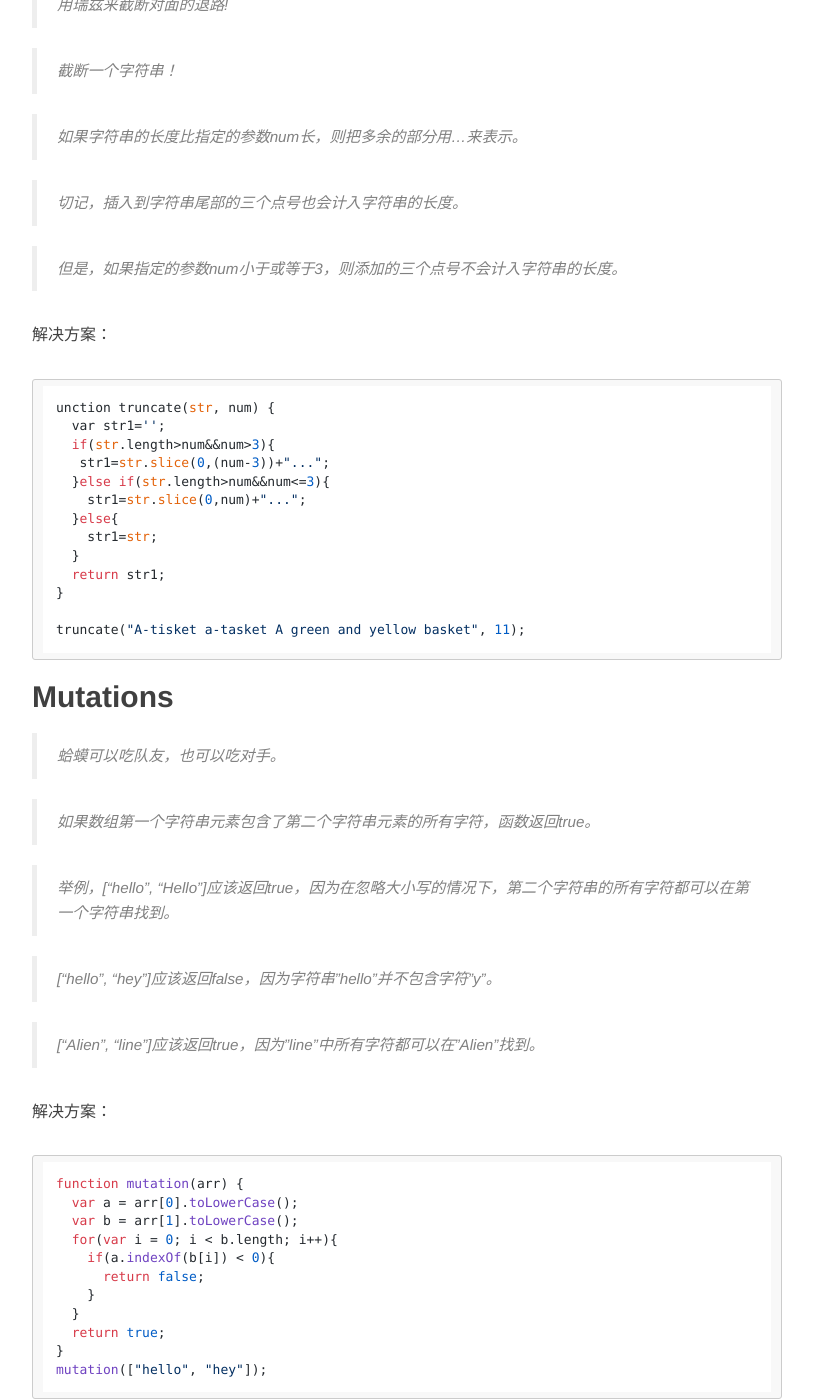
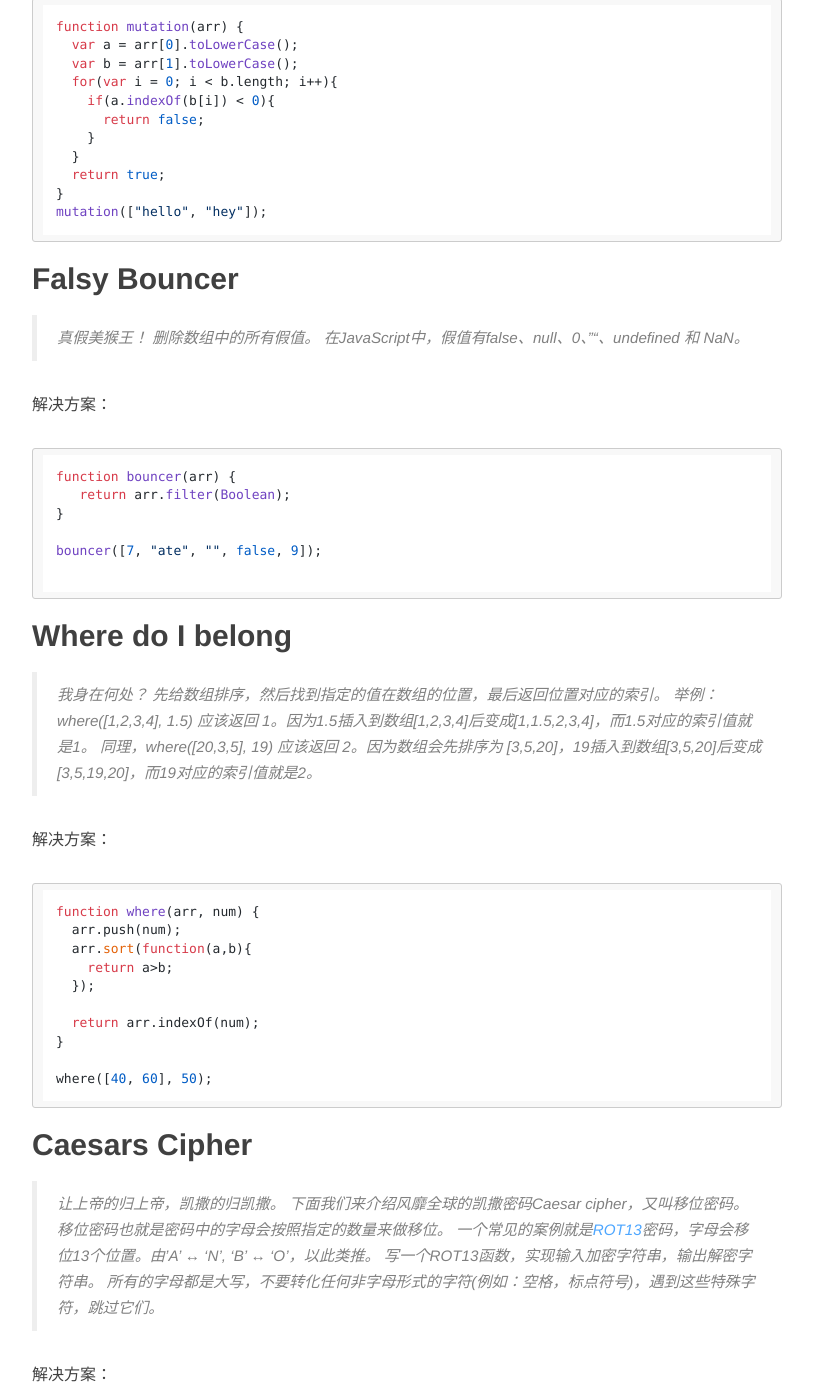
Before and after one commit to SunYuqing/SunYuqing.github.io, a Jekyll site: the page built from _posts/2016-11-19-Basic-Algorithm-Scripting.md, in a window 1280 px wide and 1400 px high, scrolled down 6227 px. Shown: the whole window, without its empty margins (233-1046 px from the left). Built offline with Jekyll 4.4.1, drawn with Linux system fonts in a browser that asks for light colours; nearby versions of some CDN libraries; comment, search, counter and statistics services are not loaded; some of the changed text lies outside the part shown.

Commit message:
twice modify

````diff
--- a/_posts/2016-11-19-Basic-Algorithm-Scripting.md
+++ b/_posts/2016-11-19-Basic-Algorithm-Scripting.md
@@ -12,9 +12,7 @@ description: 数组，字符串的常见方法及基本算法
 ## Reverse a String
 
 >翻转字符串
-
 >先把字符串转化成数组，再借助数组的reverse方法翻转数组顺序，最后把数组转化成字符串。
-
 >你的结果必须得是一个字符串
 
 解决方法：
@@ -32,11 +30,8 @@ reverseString("hello");
 ## Factorialize a Number
 
 >计算一个整数的阶乘
-
 >如果用字母n来代表一个整数，阶乘代表着所有小于或等于n的整数的乘积。
-
 >阶乘通常简写成 n!
-
 >例如: 5! = 1 * 2 * 3 * 4 * 5 = 120
 
 解决方案：
@@ -55,11 +50,8 @@ factorialize(5);
 ## Check for Palindromes
 
 >如果给定的字符串是回文，返回true，反之，返回false。
-
 >如果一个字符串忽略标点符号、大小写和空格，正着读和反着读一模一样，那么这个字符串就是palindrome(回文)。
-
 >注意你需要去掉字符串多余的标点符号和空格，然后把字符串转化成小写来验证此字符串是否为回文。
-
 >函数参数的值可以为"racecar"，"RaceCar"和"race CAR"。
 
 解决方案：
@@ -76,7 +68,6 @@ palindrome("eye");
 ## Find the Longest Word in a String
 
 >找到提供的句子中最长的单词，并计算它的长度。
-
 >函数的返回值应该是一个数字。
 
 解决方案：
@@ -101,7 +92,6 @@ findLongestWord("The quick brown fox jumped over the lazy dog");
 ## Title Case a Sentence
 
 >确保字符串的每个单词首字母都大写，其余部分小写。
-
 >像'the'和'of'这样的连接符同理。
 
 解决方案：
@@ -124,7 +114,6 @@ titleCase("I'm a little tea pot");
 ## Return Largest Numbers in Arrays
 
 >右边大数组中包含了4个小数组，分别找到每个小数组中的最大值，然后把它们串联起来，形成一个新数组。
-
 >提示：你可以用for循环来迭代数组，并通过arr[i]的方式来访问数组的每个元素。
 
 解决方案：
@@ -145,9 +134,7 @@ largestOfFour([[4, 5, 1, 3], [13, 27, 18, 26], [32, 35, 37, 39], [1000, 1001, 85
 ## Chunky Monkey
 
 >把一个数组arr按照指定的数组大小size分割成若干个数组块。
-
 >例如: chunk([1,2,3,4],2)=[[1,2],[3,4]];
->
 > chunk([1,2,3,4,5],2)=[[1,2],[3,4],[5]];
 
 解决方案：
@@ -161,6 +148,7 @@ function chunk(arr, size) {
   return arr1;
 }
 chunk(["a", "b", "c", "d"], 2);
+
 ```
 
 ## Seek and Destroy
@@ -168,7 +156,7 @@ chunk(["a", "b", "c", "d"], 2);
 >实现一个摧毁(destroyer)函数，第一个参数是待摧毁的数组，其余的参数是待摧毁的值。
 >例如：
 >destroyer([1, 2, 3, 1, 2, 3], 2, 3) 应该返回 [1, 1].
-destroyer([1, 2, 3, 5, 1, 2, 3], 2, 3) 应该返回 [1, 5, 1].
+>destroyer([1, 2, 3, 5, 1, 2, 3], 2, 3) 应该返回 [1, 5, 1].
 
 ```
 function destroyer(arr) {
@@ -202,7 +190,6 @@ unction destroyer(arr)
 ## Confirm the Ending
 
 >检查一个字符串(str)是否以指定的字符串(target)结尾。
-
 >如果是，返回true;如果不是，返回false。
 
 解决方案：
@@ -219,7 +206,6 @@ confirmEnding("Bastian", "n");
 ## Repeat a string repeat a string
 
 >重要的事情说3遍！
-
 >重复一个指定的字符串 num次，如果num是一个负数则返回一个空字符串。
 
 解决方案：
@@ -239,13 +225,9 @@ repeat("abc", 3);
 
 ## Truncate a string
 >用瑞兹来截断对面的退路!
-
 >截断一个字符串！
-
 >如果字符串的长度比指定的参数num长，则把多余的部分用...来表示。
-
 >切记，插入到字符串尾部的三个点号也会计入字符串的长度。
-
 >但是，如果指定的参数num小于或等于3，则添加的三个点号不会计入字符串的长度。
 
 解决方案：
@@ -269,13 +251,10 @@ truncate("A-tisket a-tasket A green and yellow basket", 11);
 ## Mutations
 
 >蛤蟆可以吃队友，也可以吃对手。
-
 >如果数组第一个字符串元素包含了第二个字符串元素的所有字符，函数返回true。
 
 >举例，["hello", "Hello"]应该返回true，因为在忽略大小写的情况下，第二个字符串的所有字符都可以在第一个字符串找到。
-
 >["hello", "hey"]应该返回false，因为字符串"hello"并不包含字符"y"。
-
 >["Alien", "line"]应该返回true，因为"line"中所有字符都可以在"Alien"找到。
 
 解决方案：
@@ -297,9 +276,7 @@ mutation(["hello", "hey"]);
 ## Falsy Bouncer
 
 >真假美猴王！
-
 >删除数组中的所有假值。
-
 >在JavaScript中，假值有false、null、0、""、undefined 和 NaN。
 
 解决方案：
@@ -316,11 +293,8 @@ bouncer([7, "ate", "", false, 9]);
 ## Where do I belong
 
 >我身在何处？
-
 >先给数组排序，然后找到指定的值在数组的位置，最后返回位置对应的索引。
-
 >举例：where([1,2,3,4], 1.5) 应该返回 1。因为1.5插入到数组[1,2,3,4]后变成[1,1.5,2,3,4]，而1.5对应的索引值就是1。
-
 >同理，where([20,3,5], 19) 应该返回 2。因为数组会先排序为 [3,5,20]，19插入到数组[3,5,20]后变成[3,5,19,20]，而19对应的索引值就是2。
 
 解决方案：
@@ -341,15 +315,10 @@ where([40, 60], 50);
 ## Caesars Cipher
 
 >让上帝的归上帝，凯撒的归凯撒。
-
 >下面我们来介绍风靡全球的凯撒密码Caesar cipher，又叫移位密码。
-
 >移位密码也就是密码中的字母会按照指定的数量来做移位。
-
 >一个常见的案例就是[ROT13](http://www.baike.com/wiki/ROT13&prd=so_1_doc)密码，字母会移位13个位置。由'A' ↔ 'N', 'B' ↔ 'O'，以此类推。
-
 >写一个ROT13函数，实现输入加密字符串，输出解密字符串。
-
 >所有的字母都是大写，不要转化任何非字母形式的字符(例如：空格，标点符号)，遇到这些特殊字符，跳过它们。
 
 解决方案：
````
